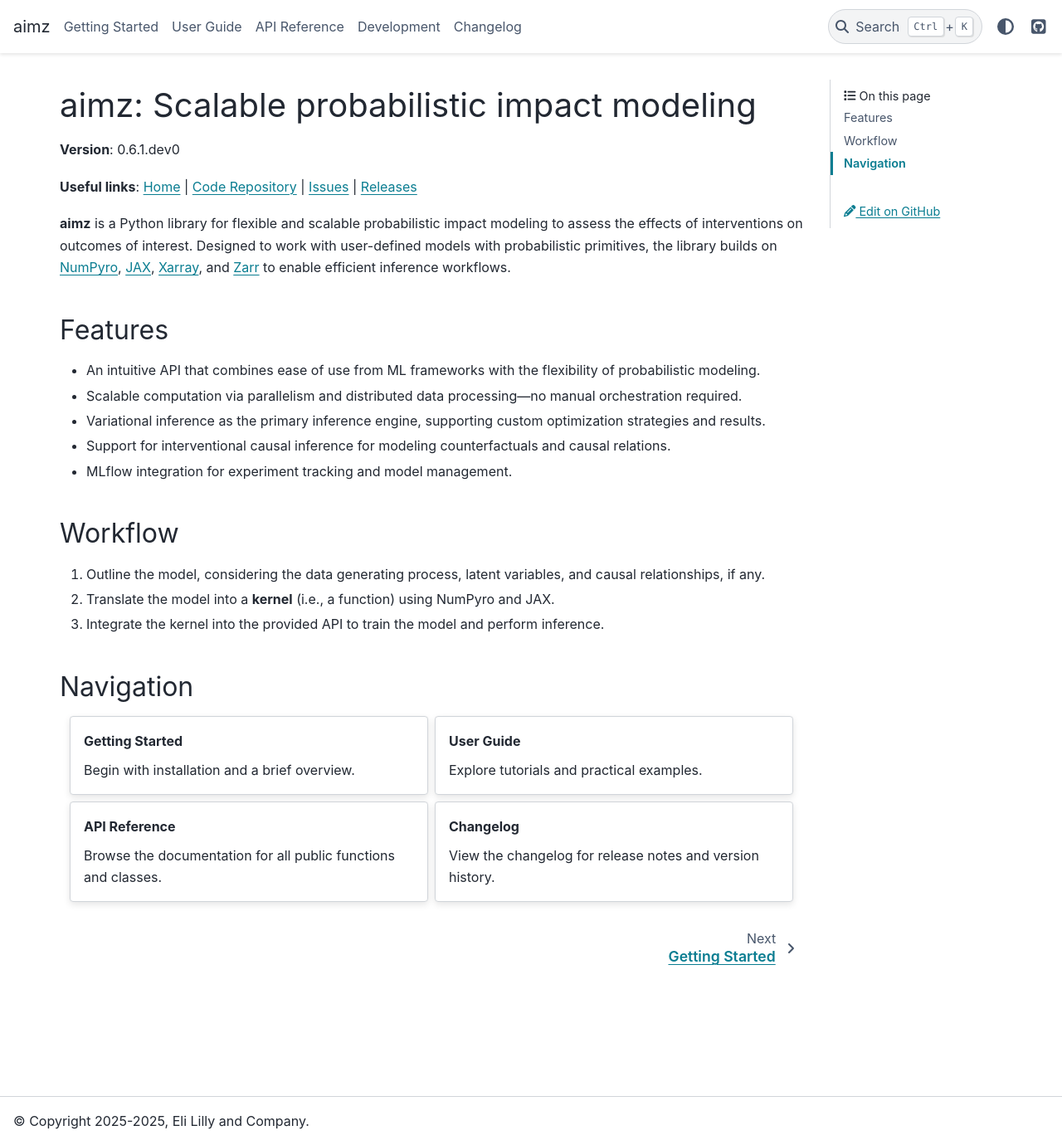
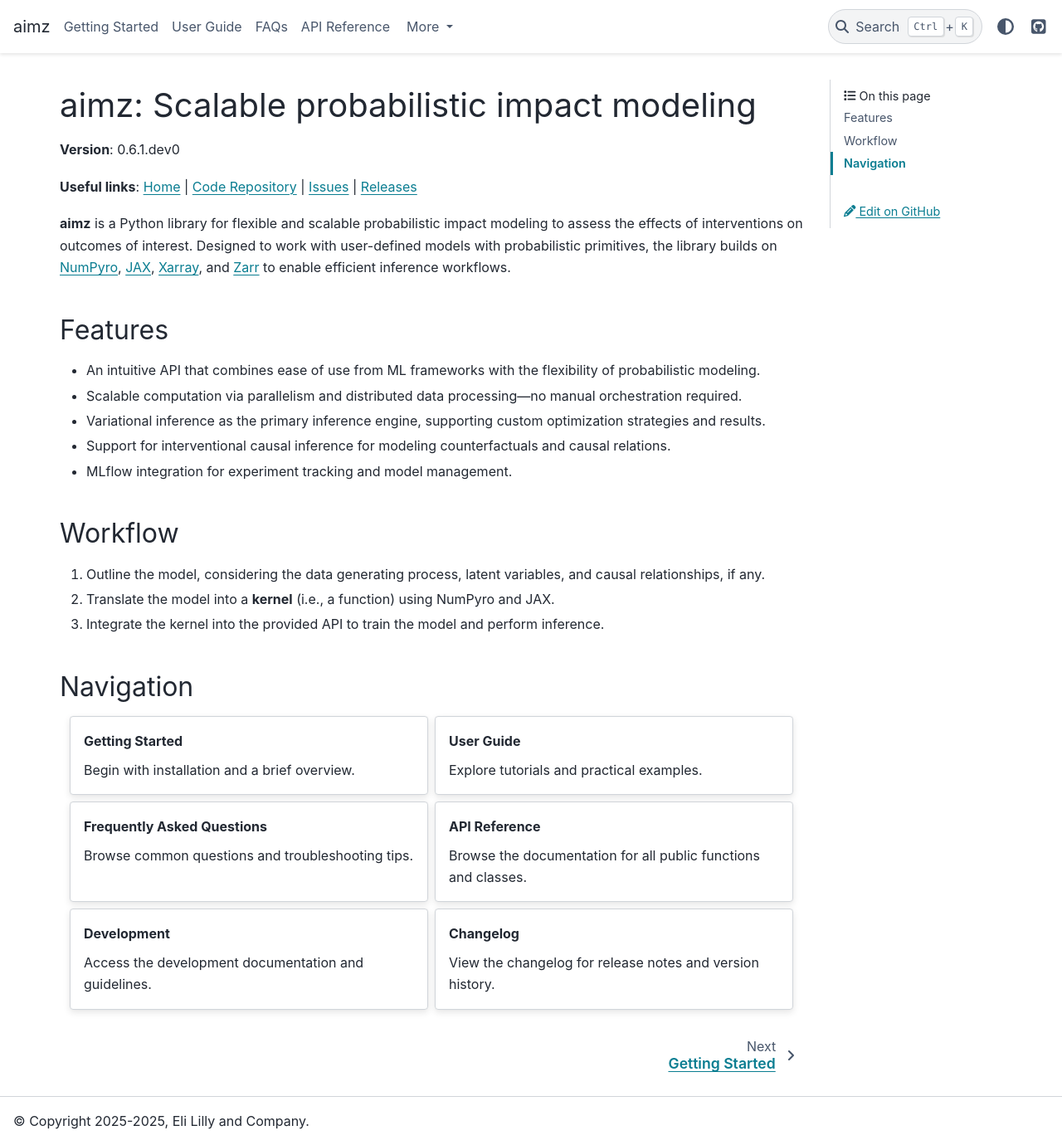
Before and after one commit to markean/aimz, a Sphinx documentation site: the page built from docs/source/index.rst, in a window 1280 px wide and 1380 px high. Shown: the whole window at 83% size. Built offline with Sphinx 7.4.7 and the PyData theme 0.15.4, drawn with Linux system fonts in a browser that asks for light colours.

Commit message:
Add FAQ section to documentation

```diff
--- a/docs/source/conf.py
+++ b/docs/source/conf.py
@@ -65,6 +65,7 @@ intersphinx_mapping = {
     "numpy": ("https://numpy.org/doc/stable/", None),
     "pandas": ("https://pandas.pydata.org/docs", None),
     "xarray": ("https://docs.xarray.dev/en/stable/", None),
+    "arviz": ("https://python.arviz.org/en/stable/", None),
     "mlflow": ("https://mlflow.org/docs/latest/api_reference/", None),
 }
 tls_verify = False
@@ -126,6 +127,7 @@ html_theme_options = {
     "navbar_align": "left",
     "use_edit_page_button": True,
     "footer_end": None,
+    "header_links_before_dropdown": 4,
 }
 html_show_sourcelink = False
 html_show_sphinx = False
--- a/docs/source/index.rst
+++ b/docs/source/index.rst
@@ -48,12 +48,26 @@ Navigation
 
       Explore tutorials and practical examples.
 
+   .. grid-item-card:: Frequently Asked Questions
+      :class-card: intro-card
+      :link: faq
+      :link-type: doc
+
+      Browse common questions and troubleshooting tips.
+
    .. grid-item-card:: API Reference
       :class-card: intro-card
       :link: api
       :link-type: doc
 
       Browse the documentation for all public functions and classes.
+
+   .. grid-item-card:: Development
+      :class-card: intro-card
+      :link: development/index
+      :link-type: doc
+
+      Access the development documentation and guidelines.
 
    .. grid-item-card:: Changelog
       :class-card: intro-card
@@ -62,12 +76,14 @@ Navigation
 
       View the changelog for release notes and version history.
 
+
 .. toctree::
    :hidden:
    :maxdepth: 1
 
    Getting Started <getting_started/index>
    User Guide <user_guide/index>
+   FAQs <faq>
    API Reference <api>
    Development <development/index>
    Changelog <changelog>
```
Also changed, not shown: docs/source/faq.rst (added, +70 -0 lines).
